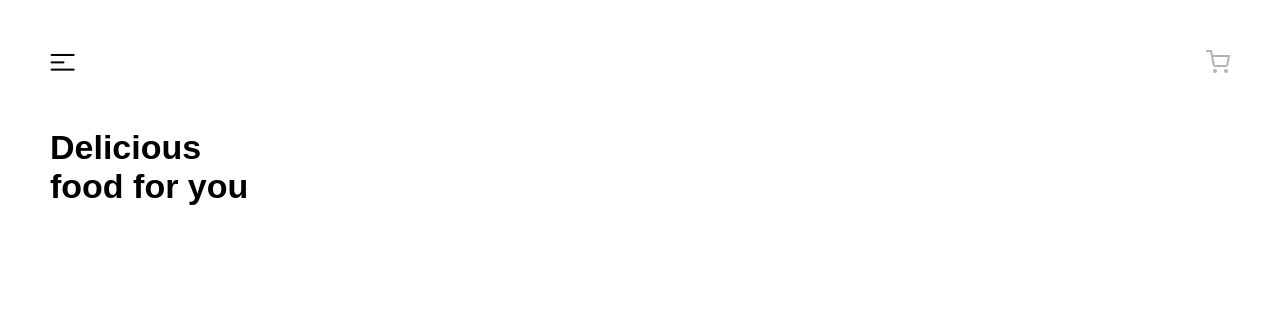
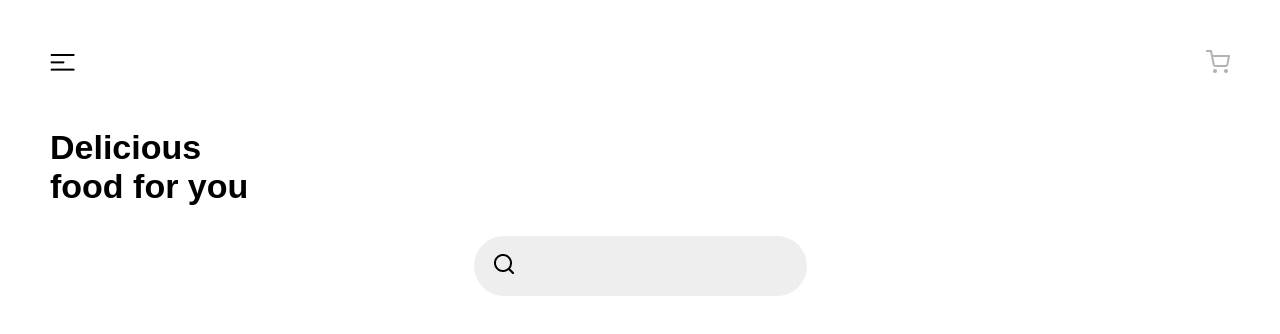
Before and after one commit to A-mahdi-A/coding, a React (Vite) app in the folder 2/f-d-a/: page /Home in a window 1280 px wide. Shown: the top 334 px of the page. Built offline with nearby package versions, Linux system fonts and the light colour scheme.

Commit message:
over search input Home page

```diff
--- /dev/null
+++ b/2/f-d-a/src/component/serching/index.jsx
@@ -0,0 +1,14 @@
+import React from "react";
+import Vector from '../../assets/image/Vector.png'
+import './style.scss'
+function Search(){
+    return(
+<>
+<section id="ser-sec">
+    <div><img src={Vector} alt="" /></div>
+    <div><input type="text" /></div>
+</section>
+</>
+    );
+}
+export default Search
--- /dev/null
+++ b/2/f-d-a/src/component/serching/style.scss
@@ -0,0 +1,23 @@
+body {
+    section#ser-sec {
+        display: flex;
+        align-items: center;
+        width: 333px;
+        height: 60px;
+        background-color: #EFEEEE;
+        border-radius: 30px;
+
+        div {
+            img{
+                margin: 0px 20px;
+            }
+            input {
+                padding: 10px;
+                background-color: #EFEEEE;
+                border: none;
+                height: 40px;
+
+            }
+        }
+    }
+}
--- a/2/f-d-a/src/pages/HOME/home.jsx
+++ b/2/f-d-a/src/pages/HOME/home.jsx
@@ -1,14 +1,24 @@
 import React from "react";
 import "./style.scss";
 import Header from "../../component/hedar";
-function Home (){
-    return(
-        <>
-        {/* header */}
-        <Header/>
-        <section id="text"><h1>Delicious <br />
-food for you</h1></section>
-        </>
-    )
+import Search from "../../component/serching";
+function Home() {
+  return (
+    <>
+      {/* header */}
+      <Header />
+      <section id="text-Home">
+        <h1>
+          Delicious <br />
+          food for you
+        </h1>
+      </section>
+      {/* search */}
+      <section id="searchin">
+
+        <Search/>
+      </section>
+    </>
+  );
 }
 export default Home;
--- a/2/f-d-a/src/pages/HOME/style.scss
+++ b/2/f-d-a/src/pages/HOME/style.scss
@@ -1,7 +1,7 @@
 body {
     font-family: sans-serif;
 
-    section#text {
+    section#text-Home {
         padding: 0px 50px;
 
         h1 {
@@ -11,4 +11,10 @@ body {
             font-size: 34px;
         }
     }
+    // ---------------------------------------------------------------
+    section#searchin{
+        display: flex;
+        justify-content: center;
+        margin: 30px 0px;
+    }
 }
```
Also changed, not shown: 2/f-d-a/src/assets/image/Vector.png (added).
